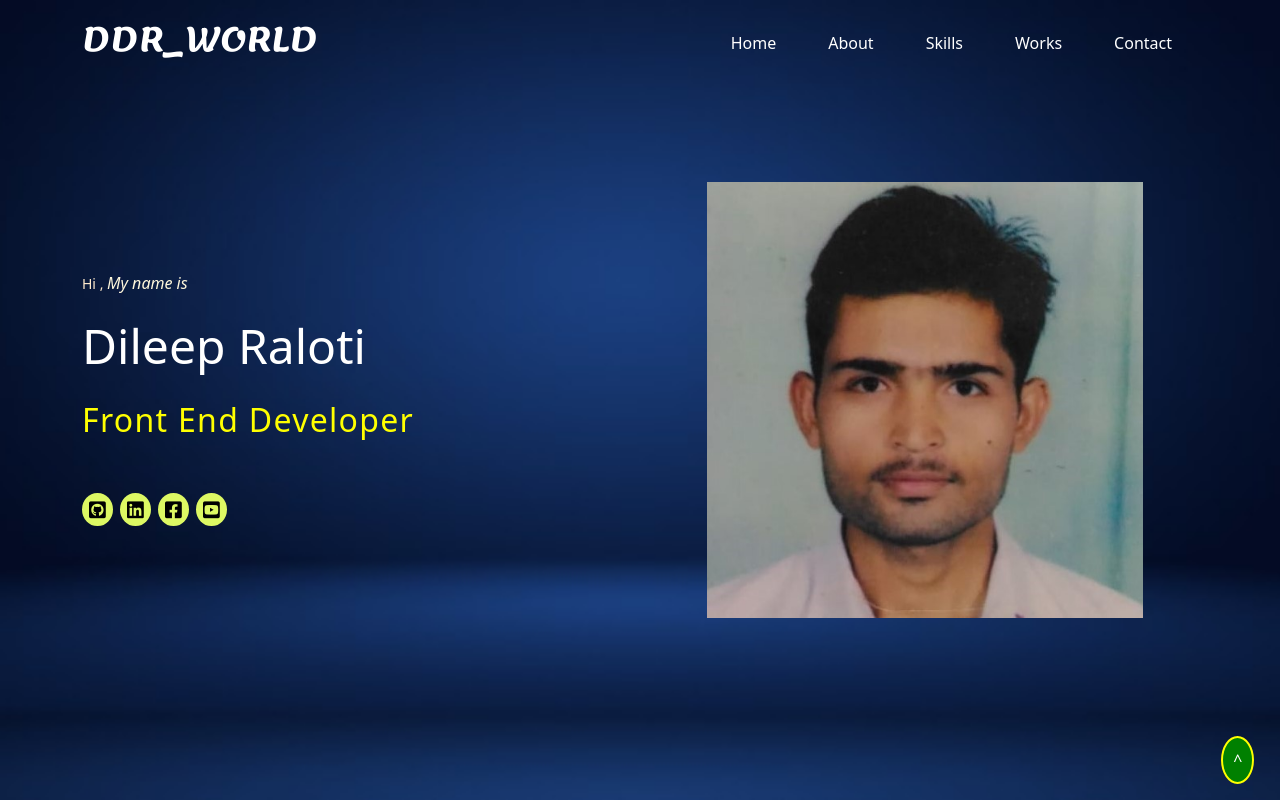
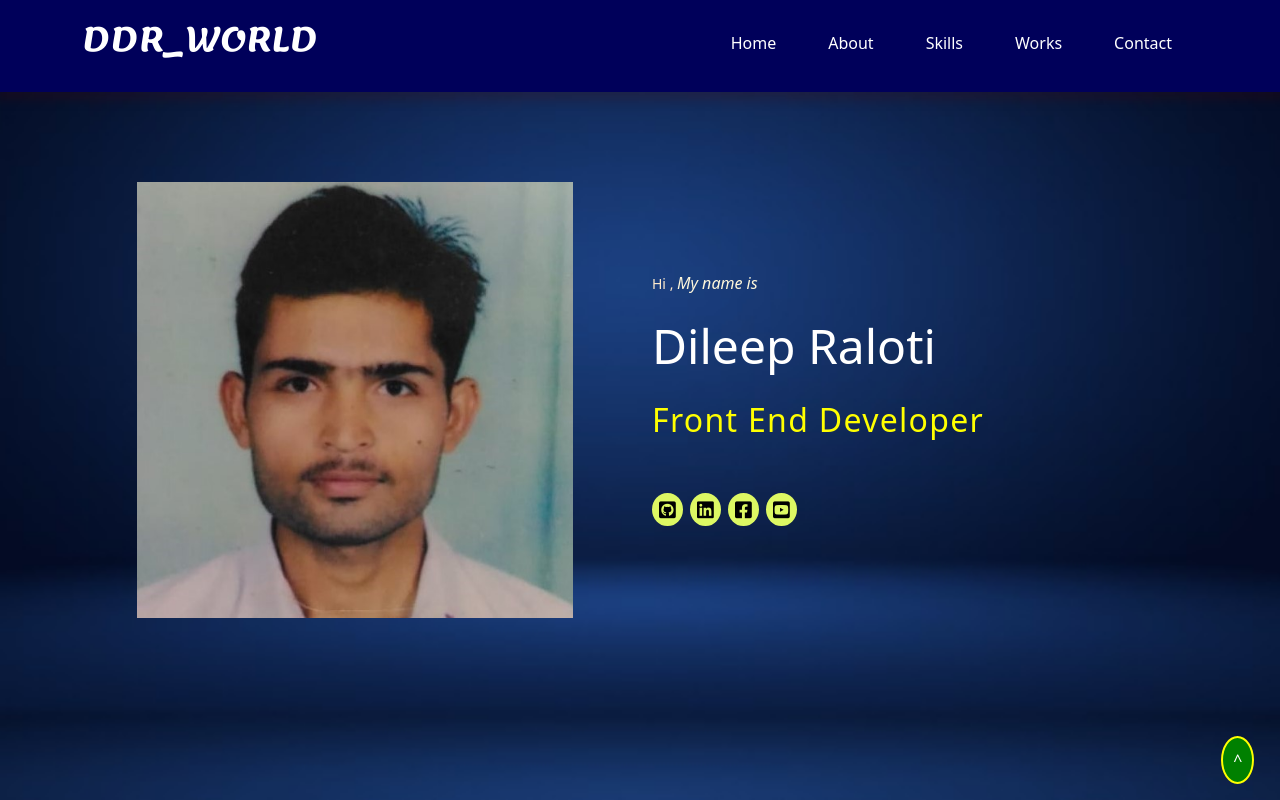
Before and after one commit to DDRWORLD-DileepRaloti/DDRWORLD-DileepRaloti, a plain HTML site: page index.html in a window 1280 px wide. Drawn offline with nearby package versions, Linux system fonts and the light colour scheme.

Commit message:
Update index.html

```diff
--- a/index.html
+++ b/index.html
@@ -20,7 +20,7 @@
             display: none;
         }
         .splide{
-            width: 80%;
+            width: 100%;
             height: 50px;
         }
     </style>
@@ -30,16 +30,16 @@
 <body>
     <div id="TOP"></div>
     <button id="GoTop"> ^  </button>
-    <div id="" class="nav">
+    <div id="active-nav" class="nav">
         <div class="container">
             <nav>
                 <h3 class="brand">
                    <a href="index.html"> DDR_World</a>
                 </h3>
-                <div id="open-icon">
-                    <i class="fas fa-ellipsis-v"></i>
+                <div id="open-icon" data-bs-toggle="tooltip" data-bs-placement="left" title="open menu bar to visit">
+                    <i class="fas fa-ellipsis-v">  </i>
                 </div>
-                <div id="close-icon">
+                <div id="close-icon" data-bs-toggle="tooltip" data-bs-placement="left" title="close menu bar ">
                     <i class="fas fa-times"></i>
                 </div>
                 <ul id="nav-ul">
@@ -57,7 +57,7 @@
     <header>
             <div class="container">
                 <div class="row">
-                    <div class="col-lg-6 order-lg-1 order-2 col-md-6 col-12">
+                    <div class="col-lg-6  order-2 col-md-6 col-12">
                         <div class="left text-light">
                             <h4 class="hi">Hi , <em>My name is</em></h4>
                             <h3 class="hero">Dileep Raloti</h3>
@@ -88,7 +88,7 @@
                             </div>
                         </div>
                     </div>
-                    <div class="col-lg-6 order-1 order-lg-2 col-md-6 col-12">
+                    <div class="col-lg-6 order-1 col-md-6 col-12">
                         <div class="right">
                             <img src="images/Dileep.jpeg"  alt="">
 
```
